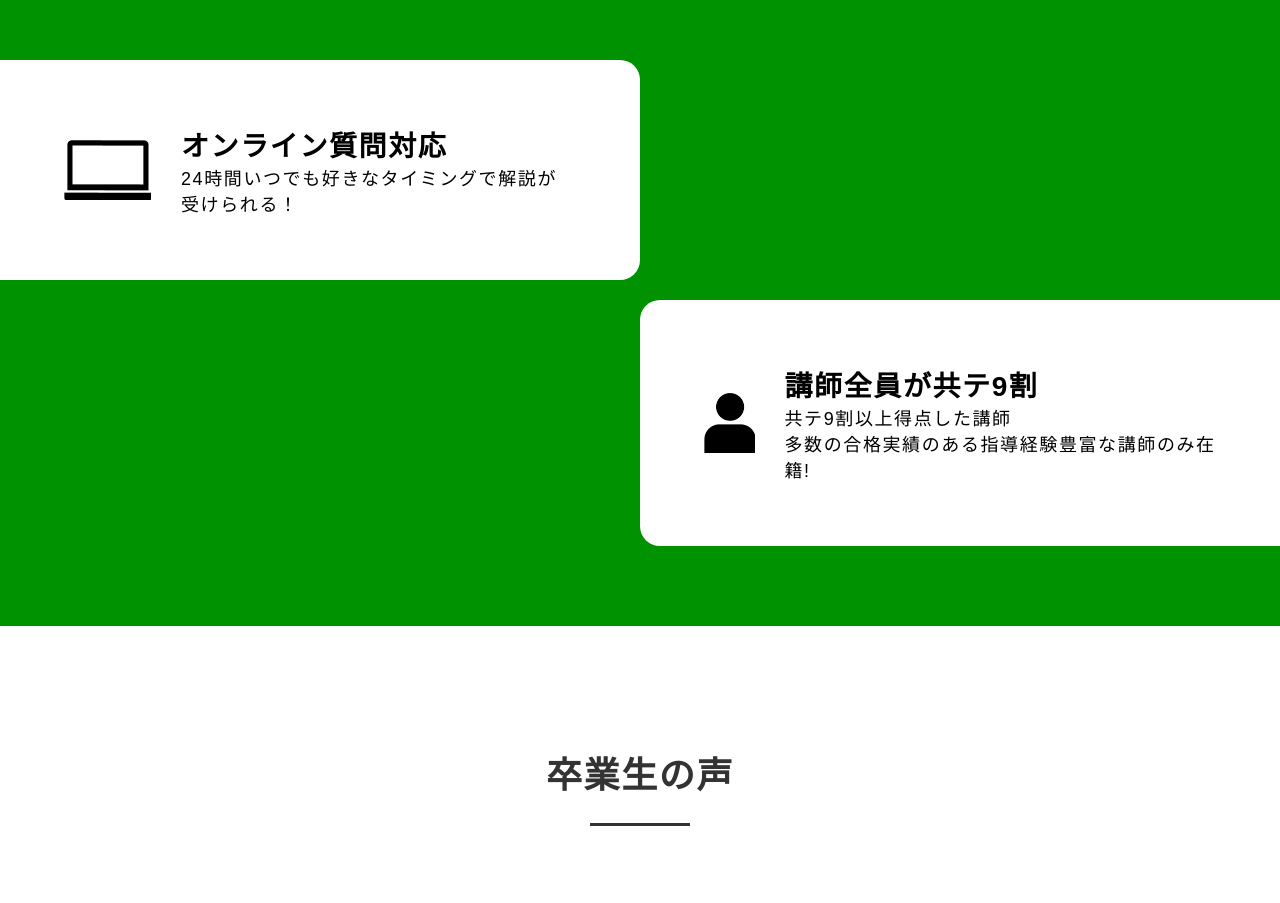
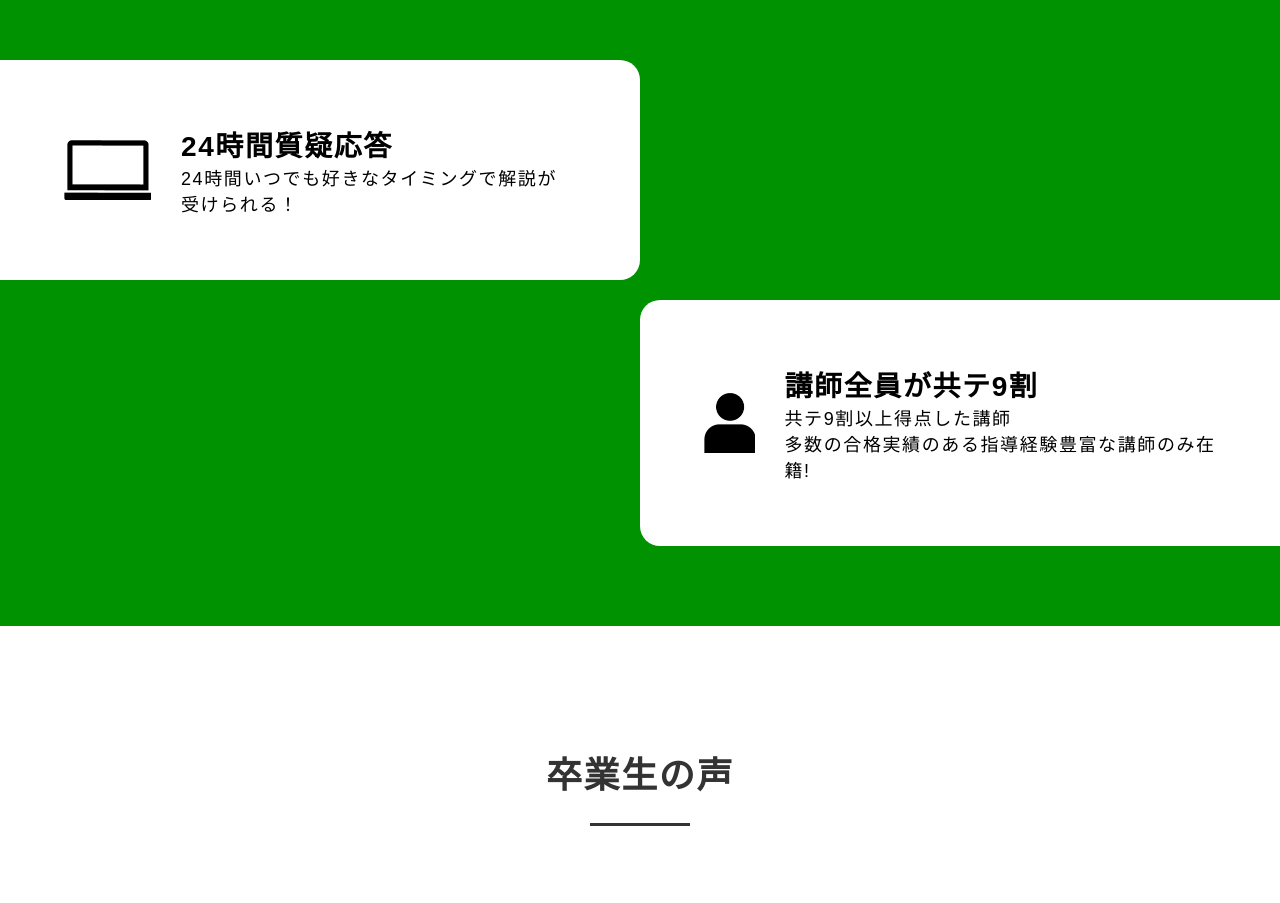
Before and after one commit to t0sh1t0sh1/sugakujuku, a plain HTML site: page index.html in a window 1280 px wide. Shown: the part 1120-2023 px from the top of the page. Drawn offline with nearby package versions, Linux system fonts and the light colour scheme; some packages are replaced by stand-ins of ours.

Commit message:
文言調整

```diff
--- a/index.html
+++ b/index.html
@@ -57,7 +57,7 @@
         <div class="slide inview-slide-left">
           <img src="img/icon-pc.png" alt="">
           <p>
-            <span class="title">オンライン質問対応</span>
+            <span class="title">24時間質疑応答</span>
             <span class="text">24時間いつでも好きなタイミングで解説が受けられる！</span>
           </p>
         </div>
```
